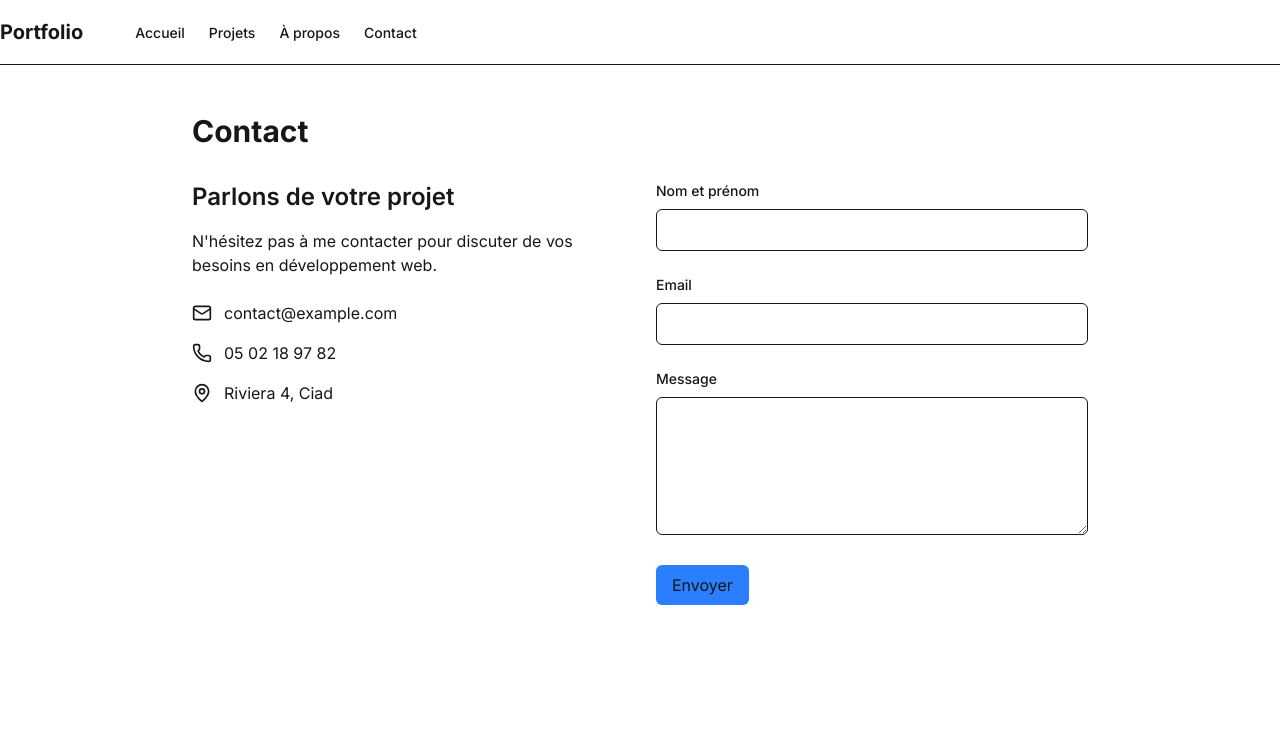
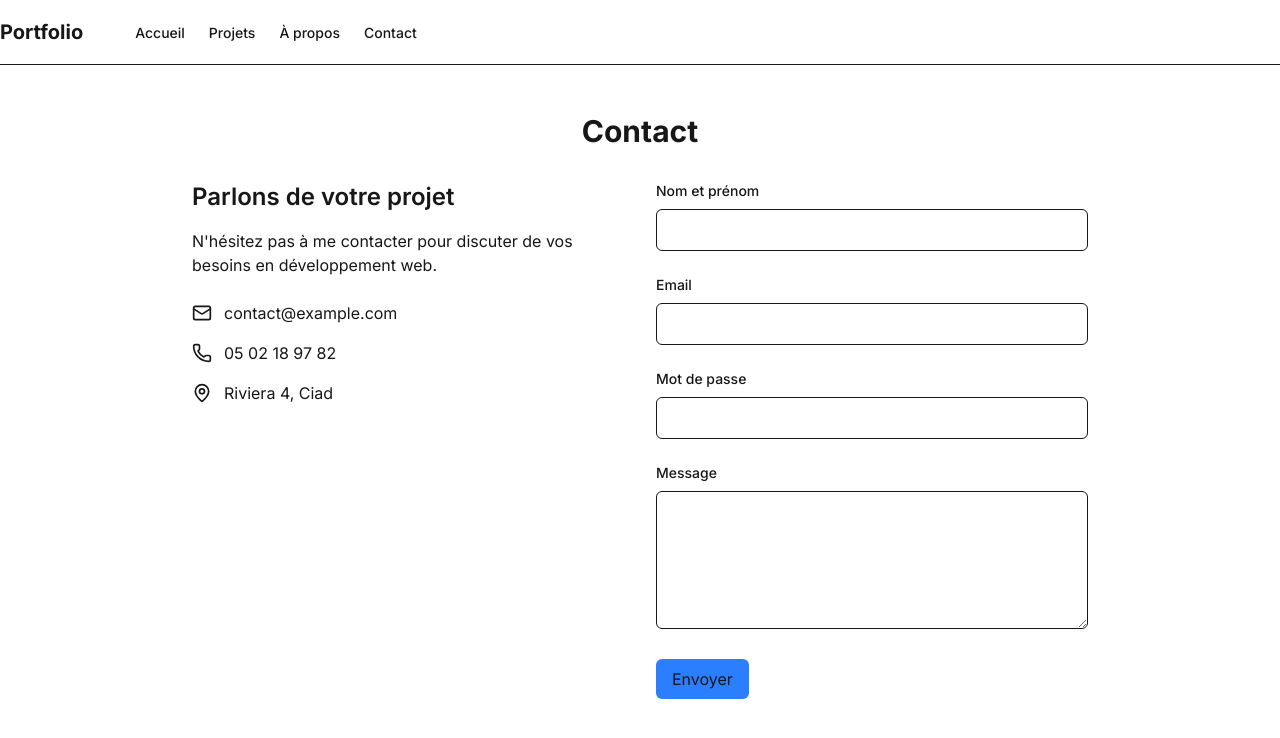
Before and after one commit to Achiepo/nextport, a Next.js app: page /contact in a window 1280 px wide. Shown: the top 738 px of the page. Built offline with nearby package versions, Linux system fonts and the light colour scheme.

Commit message:
ajoue contact

```diff
--- a/app/a-propos/page.tsx
+++ b/app/a-propos/page.tsx
@@ -28,7 +28,7 @@ export default function About() {
     <div className="container py-12">
       <div className="mx-auto max-w-3xl space-y-12">
         <section>
-          <h1 className="mb-4 text-3xl font-bold">À propos de moi</h1>
+          <h1 className="mb-4 text-3xl font-bold text-center">À propos de moi</h1>
           <p className="text-lg text-muted-foreground">
             Je suis Achiepo sachiel yvan,développeur web passionné par la création d'applications
             web modernes et performantes.Je m'efforce de créer des
--- a/app/contact/page.tsx
+++ b/app/contact/page.tsx
@@ -4,26 +4,30 @@ import { Mail, MapPin, Phone } from "lucide-react";
 import { useState } from "react";
 
 export default function Contact() {
-  const [formData, setFormData] = useState({
-    name: "",
-    email: "",
-    message: "",
-  });
-
-  // Ajout de l'état pour gérer les messages
+  // Déclaration des états pour chaque champ de formulaire
+  const [name, setName] = useState("");
+  const [email, setEmail] = useState("");
+  const [password, setPassword] = useState("");
   const [message, setMessage] = useState("");
-  const [isError, setIsError] = useState(false); // Gérer si c'est une erreur
+  const [formMessage, setFormMessage] = useState(""); // Pour afficher le message de succès ou d'erreur
+  const [isError, setIsError] = useState(false);
+  const [isLoading, setLoading] = useState(false);
 
   const handleSubmit = async (e: React.FormEvent) => {
     e.preventDefault();
-    setMessage(""); // Réinitialisation du message avant l'envoi
+    setFormMessage(""); // Réinitialisation du message avant l'envoi
     setIsError(false); // Réinitialisation de l'état d'erreur
+    setLoading(true); // Activer le chargement
 
     try {
+      // Attente simulée de 2 secondes (2000ms) avant d'envoyer la requête
+      await new Promise((resolve) => setTimeout(resolve, 2000)); // Simulation d'un délai de 2 secondes
+
+      // Envoi des données sans utiliser formData
       const req = await fetch("/serveur/sign-up", {
         headers: { "Content-type": "application/json" },
         method: "POST",
-        body: JSON.stringify({ formData }),
+        body: JSON.stringify({ name, email, password, message }), // On envoie directement les champs
       });
 
       const res = await req.json();
@@ -31,24 +35,26 @@ export default function Contact() {
 
       if (res && res.data) {
         console.log(res.data);
-        setMessage("Message envoyé avec succès");
+        setFormMessage("Message envoyé avec succès");
         localStorage.setItem("user", JSON.stringify(res.data));
       } else {
         console.log("Erreur lors de l'envoi du message");
-        setMessage("Une erreur est survenue. Veuillez réessayer.");
+        setFormMessage("Une erreur est survenue. Veuillez réessayer.");
         setIsError(true); // Marquer l'état comme erreur
       }
     } catch (error) {
       console.error("Erreur de connexion");
-      setMessage("Une erreur est survenue. Veuillez réessayer.");
+      setFormMessage("Une erreur est survenue. Veuillez réessayer.");
       setIsError(true); // Marquer l'état comme erreur
+    } finally {
+      setLoading(false); // Désactiver le chargement après l'envoi du message
     }
   };
 
   return (
     <div className="container py-12">
       <div className="mx-auto max-w-4xl">
-        <h1 className="mb-8 text-3xl font-bold">Contact</h1>
+        <h1 className="mb-8 text-3xl font-bold text-center">Contact</h1>
         <div className="grid gap-8 lg:grid-cols-2">
           <div className="space-y-6">
             <div>
@@ -81,10 +87,8 @@ export default function Contact() {
               <input
                 type="text"
                 id="name"
-                value={formData.name}
-                onChange={(e) =>
-                  setFormData({ ...formData, name: e.target.value })
-                }
+                value={name}
+                onChange={(e) => setName(e.target.value)}
                 className="w-full rounded-md border bg-background px-3 py-2"
                 required
               />
@@ -96,37 +100,57 @@ export default function Contact() {
               <input
                 type="email"
                 id="email"
-                value={formData.email}
-                onChange={(e) =>
-                  setFormData({ ...formData, email: e.target.value })
-                }
+                value={email}
+                onChange={(e) => setEmail(e.target.value)}
                 className="w-full rounded-md border bg-background px-3 py-2"
                 required
               />
             </div>
+
+            <div>
+              <label htmlFor="password" className="mb-2 block text-sm font-medium text-foreground">
+                Mot de passe
+              </label>
+              <input
+                type="password"
+                id="password"
+                value={password}
+                onChange={(e) => setPassword(e.target.value)}
+                className="w-full rounded-md border bg-background px-3 py-2"
+                required
+              />
+            </div>
+
             <div>
               <label htmlFor="message" className="mb-2 block text-sm font-medium text-foreground">
                 Message
               </label>
               <textarea
                 id="message"
-                value={formData.message}
-                onChange={(e) =>
-                  setFormData({ ...formData, message: e.target.value })
-                }
+                value={message}
+                onChange={(e) => setMessage(e.target.value)}
                 rows={5}
                 className="w-full rounded-md border bg-background px-3 py-2"
                 required
               />
             </div>
+
             {/* Affichage du message */}
-            {message && (
+            {formMessage && (
               <div
                 className={`mt-4 p-3 text-center text-white rounded-md ${isError ? 'bg-red-500' : 'bg-green-500'}`}
               >
-                {message}
+                {formMessage}
               </div>
             )}
+
+            {/* Affichage du loading */}
+            {isLoading && (
+              <div className="mt-4 p-3 text-center text-blue-500">
+               En cours d'envoie...
+              </div>
+            )}
+
             <button
               type="submit"
               className="rounded-md bg-blue-500 px-4 py-2 text-blue-500-foreground hover:bg-blue-300 disabled:opacity-50 cursor-pointer"
--- a/app/serveur/sign-up/route.ts
+++ b/app/serveur/sign-up/route.ts
@@ -4,11 +4,11 @@ import { doc, setDoc } from "firebase/firestore"
 import { NextResponse } from "next/server"
 
 export const POST = async (req: Request) => {
-    const {formData, password, } = await req.json()
+    const {name, email, password,message } = await req.json()
    try {
-    const info = await createUserWithEmailAndPassword(auth,password,formData )
+    const info = await createUserWithEmailAndPassword(auth, email, password)
     const id = info.user.uid
-    const data = {formData, password, createDate: new Date(), id}
+    const data = {name, email, password,message, createDate: new Date(), id}
 
     //Créer un document dont c'est nous meme qui donnons l'id
     await setDoc(doc(database, "users", id), data)
```
